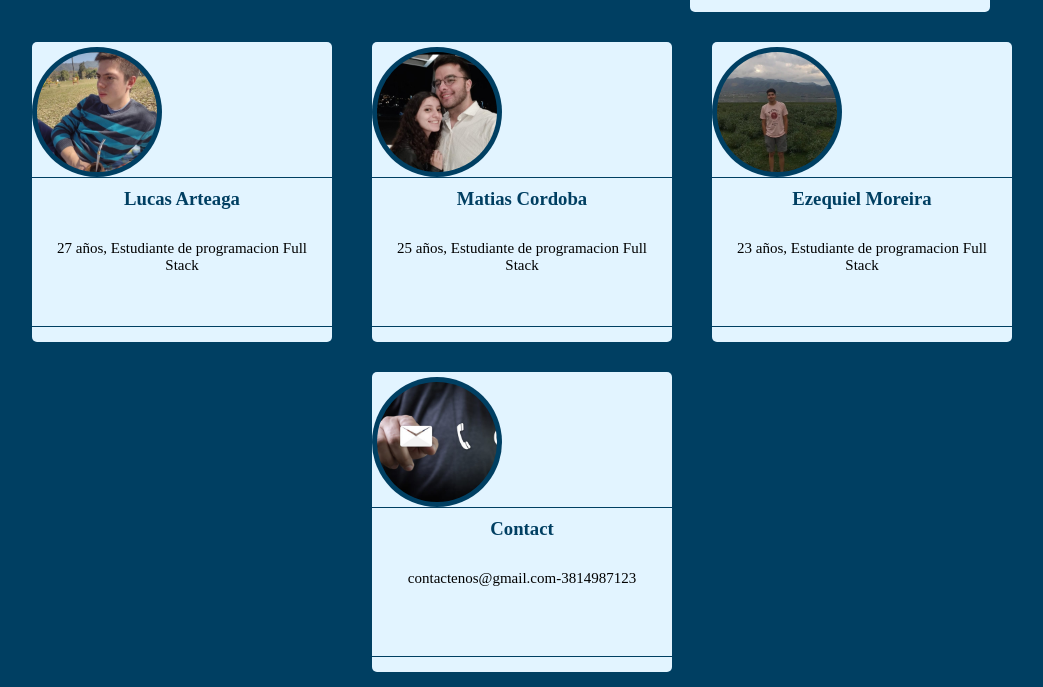
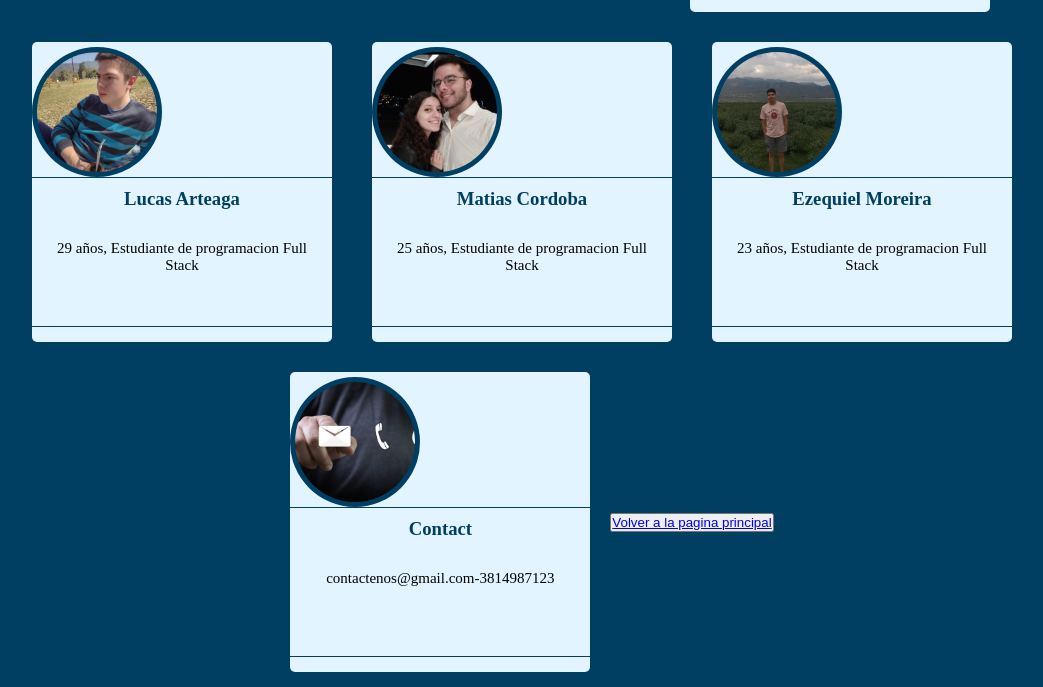
Before and after one commit to Lucas94-17/segundo-proyecto-prueba, a plain HTML site: page html/contact.html in a window 1280 px wide. Shown: the part 303-990 px from the top of the page, without its empty margins (118-1161 px from the left). Drawn offline with Linux system fonts and the light colour scheme.

Commit message:
cambio de rutas index.html

```diff
--- a/html/contact.html
+++ b/html/contact.html
@@ -44,7 +44,7 @@
 
       <div class="description">
         <h3>Lucas Arteaga</h3>
-        <p>27 años, Estudiante de programacion Full Stack</p>
+        <p>29 años, Estudiante de programacion Full Stack</p>
       </div>
     </div>
 
@@ -93,6 +93,8 @@
           contactenos@gmail.com-3814987123
         </p>
       </div>
+
     </div>
+    <button class="search_btn"><a href="../index.html" >Volver a la pagina principal</a></button>
   </body>
 </html>
```
Also changed, not shown: index.html (+1 -1 lines).
